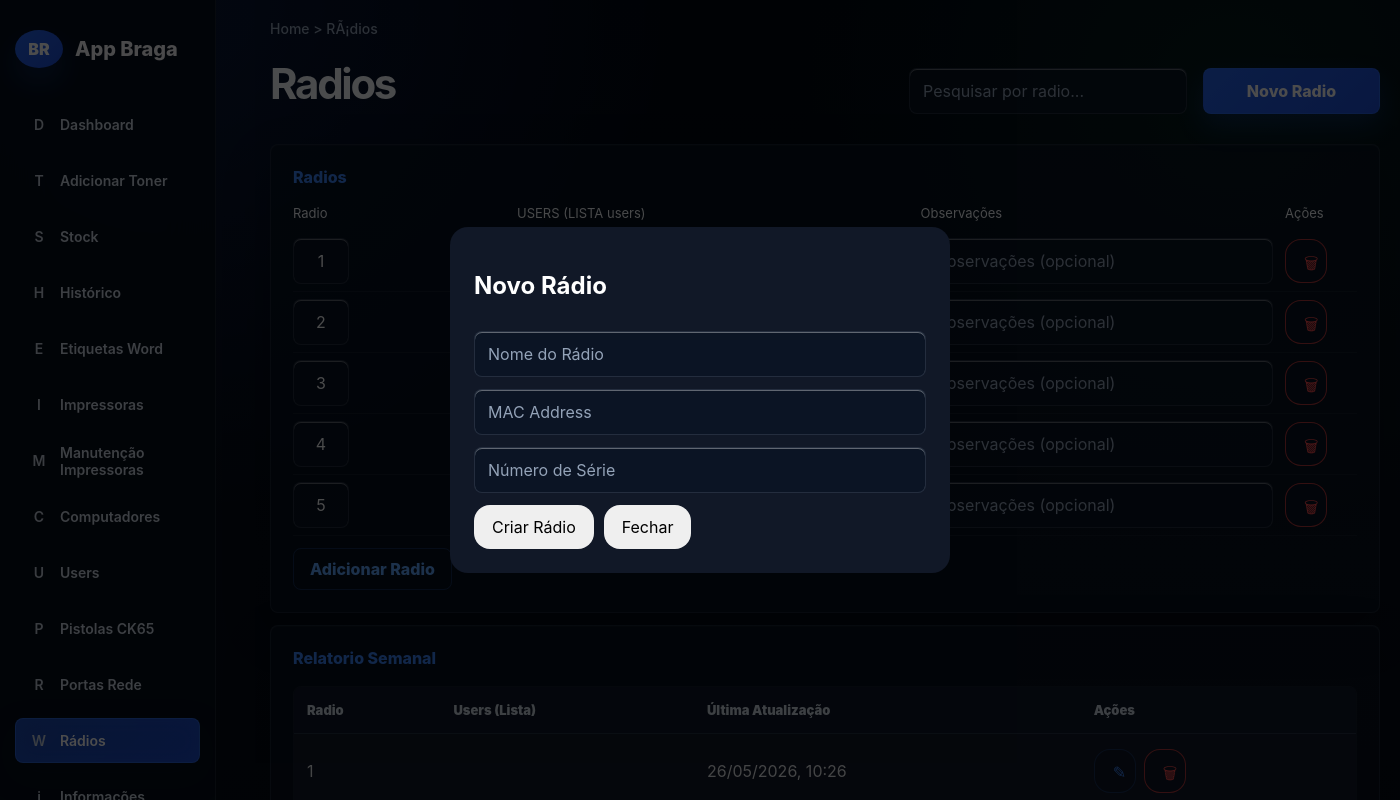
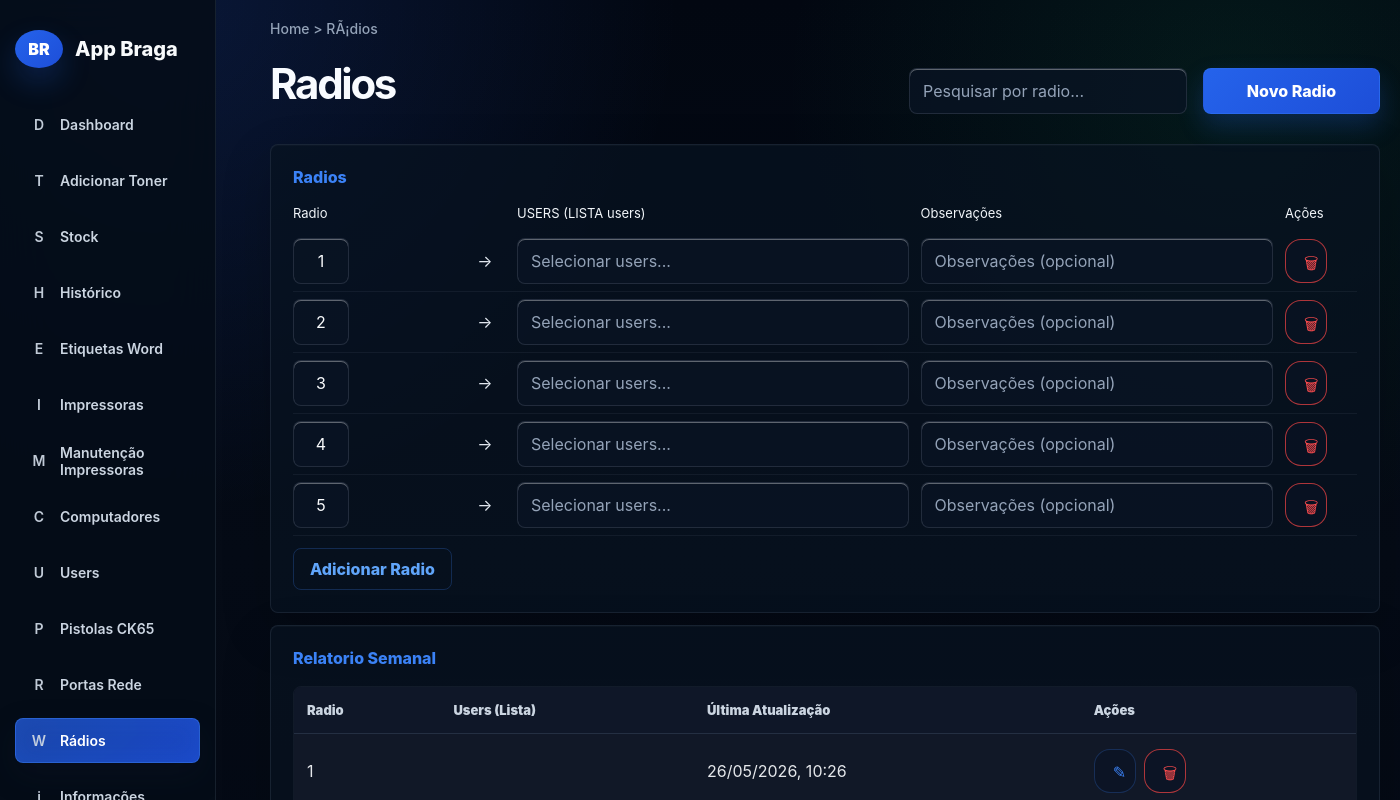
Before and after one commit to picafern-commits/AppBragaTestes1, an Electron app: page html/radios.html in a window 1400 px wide. Shown: the top 800 px of the page. Drawn offline with Linux system fonts and the light colour scheme; no server answers.

Commit message:
Add files via upload

```diff
--- a/html/radios.html
+++ b/html/radios.html
@@ -106,7 +106,7 @@
 
 
 
-<div id="radioModal" class="enterprise-modal hidden" style="position:fixed;inset:0;background:rgba(0,0,0,.7);display:flex;align-items:center;justify-content:center;z-index:99999;">
+<div id="radioModal" class="enterprise-modal hidden" style="position:fixed;inset:0;background:rgba(0,0,0,.7);display:none;align-items:center;justify-content:center;z-index:99999;">
 
   <div style="width:95%;max-width:500px;background:#111827;padding:24px;border-radius:18px;display:flex;flex-direction:column;gap:12px;">
 
```
